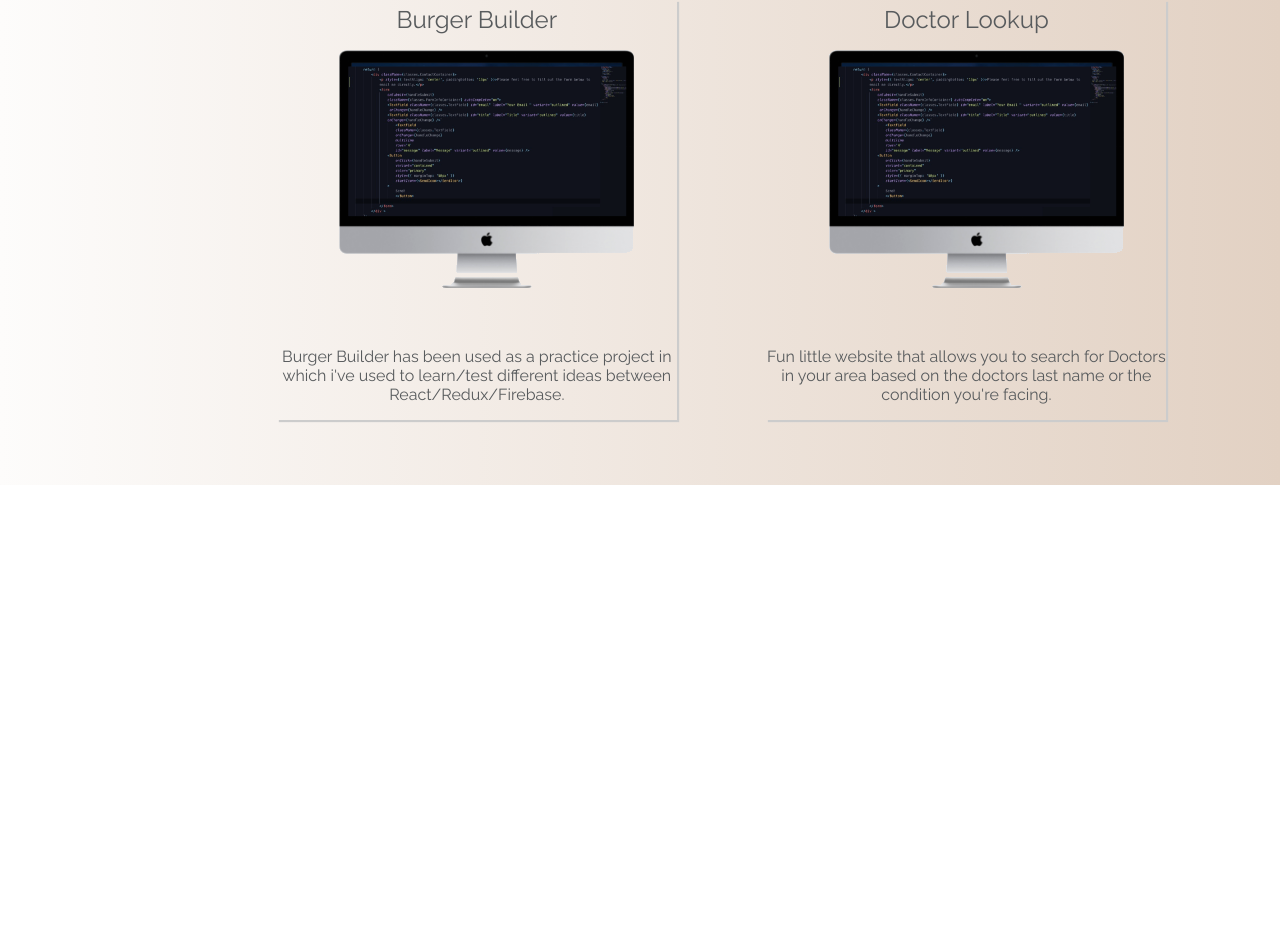
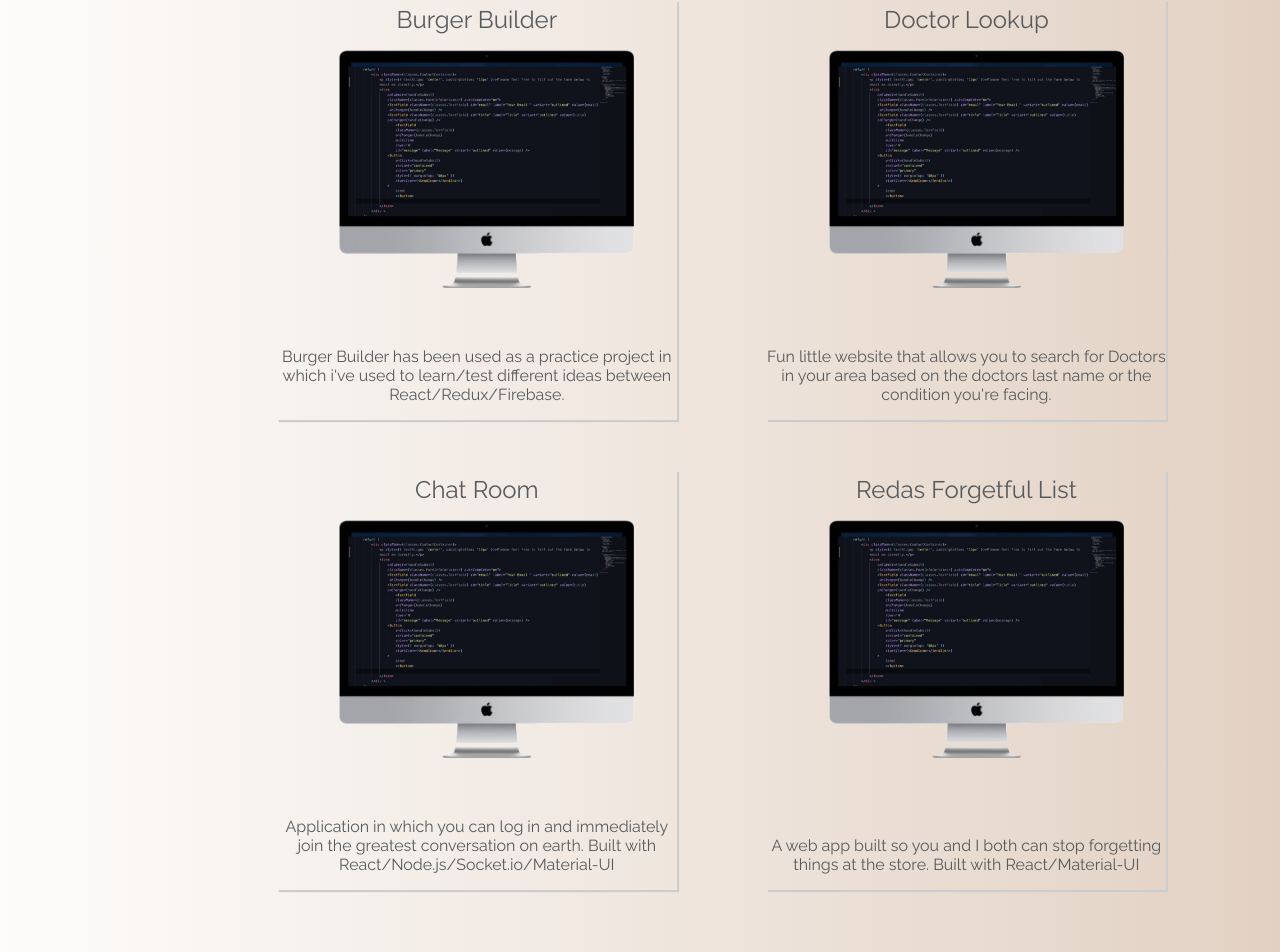
Before and after one commit to kelarcrisp/aws-portfolio, a React (Create React App) app: page /Projects in a window 1280 px wide. Shown: the part 610-1562 px from the top of the page. Before the commit the page ends 1095 px from the top, so only its background shows below. Built offline with nearby package versions, Linux system fonts and the light colour scheme.

Commit message:
new projects

```diff
--- a/src/Components/SideProjects/SideProjects.js
+++ b/src/Components/SideProjects/SideProjects.js
@@ -10,11 +10,14 @@ const SideProjects = () => {
                       Spotify Clone came from an idea in using spotify all the time. I wanted to create a spotify website that is exactly how I'd like to have access to my top artists, playlists, etc.</p></div>
 
             <div className={classes.SideProjectItemLeft}> <a href='https://github.com/epicoding95/burger-builder'>Burger Builder </a><img src={require('../../assets/images/newimage.png')} alt='codeimage' /> <p> Burger Builder has been used as a practice project in which i've used to learn/test different ideas between React/Redux/Firebase.</p></div>
+            <div className={classes.SideProjectItemLeft}> <a href='https://github.com/epicoding95/chat-room'>Chat Room</a><img src={require('../../assets/images/newimage.png')} alt='codeimage' /> <p> Application in which you can log in and immediately join the greatest conversation on earth. Built with React/Node.js/Socket.io/Material-UI</p></div>
 
             <div className={classes.SideProjectItemRight}> <a href='https://github.com/epicoding95?tab=repositories&q=circles&type=&language='> Circles </a><img src={require('../../assets/images/newimage.png')} alt='codeimage' /> <p>Team project in which was built by me and 3 friends. This website allows you to create a circle, invite people to your circle, or join someone elses circle. The idea of this project was to have a place where like minded people could get together to do said activity. </p></div>
 
 
             <div className={classes.SideProjectItemRight}> <a href='https://github.com/epicoding95/doctor-api'>Doctor Lookup</a><img src={require('../../assets/images/newimage.png')} alt='codeimage' /> <p> Fun little website that allows you to search for Doctors in your area based on the doctors last name or the condition you're facing.</p></div>
+
+            <div className={classes.SideProjectItemRight}> <a href='https://github.com/epicoding95/redasForgetfulList'>Redas Forgetful List</a><img src={require('../../assets/images/newimage.png')} alt='codeimage' /> <p> A web app built so you and I both can stop forgetting things at the store. Built with React/Material-UI</p></div>
         </div>
     );
 };
--- a/src/Components/SideProjects/SideProjects.module.css
+++ b/src/Components/SideProjects/SideProjects.module.css
@@ -24,6 +24,7 @@
     color: #585B5D;
     font-family: 'Raleway', sans-serif;
       position: relative;
+         vertical-align: center;
 }
 /* if I ever want to create some sort of backdrop/overlay to each image do it here
 /* .SideProjectItemLeft:hover{
@@ -51,6 +52,7 @@
         color: #585B5D;
     font-family: 'Raleway', sans-serif;
       position: relative;
+         vertical-align: center;
 }
 
 .SideProjectItemRight p{
@@ -163,6 +165,7 @@
       margin-left: 0px;
       padding-left: 20px;
       word-wrap: break-word;
+      vertical-align: center;
 
   }
   .SideProjectItemRight{
@@ -172,6 +175,7 @@
       margin-left: 0px;
       padding-left: 20px;
       word-wrap: break-word;
+      vertical-align: center;
   }
   .SideProjectItemLeft p{
       width: 300px;
--- a/src/index.css
+++ b/src/index.css
@@ -11,3 +11,10 @@ code {
   font-family: source-code-pro, Menlo, Monaco, Consolas, 'Courier New',
     monospace;
 }
+
+
+body, html {
+  height: 100%;
+  padding: 0px;
+  margin: 0px;
+}
```
